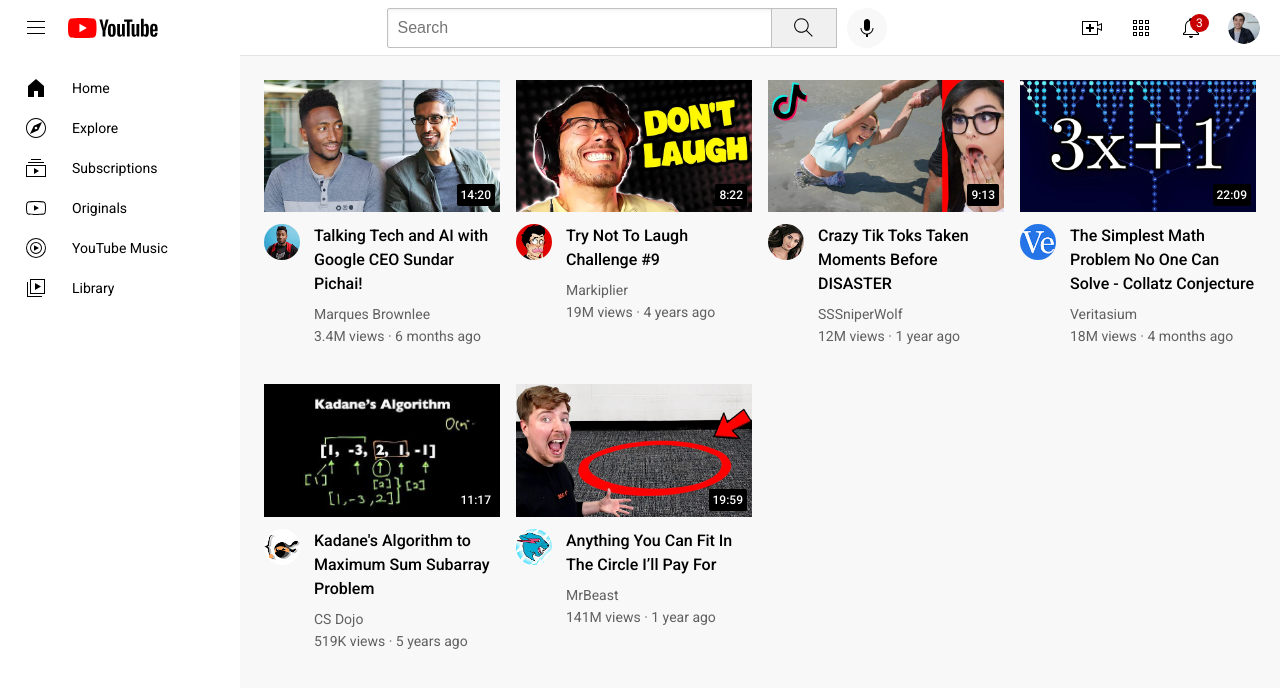
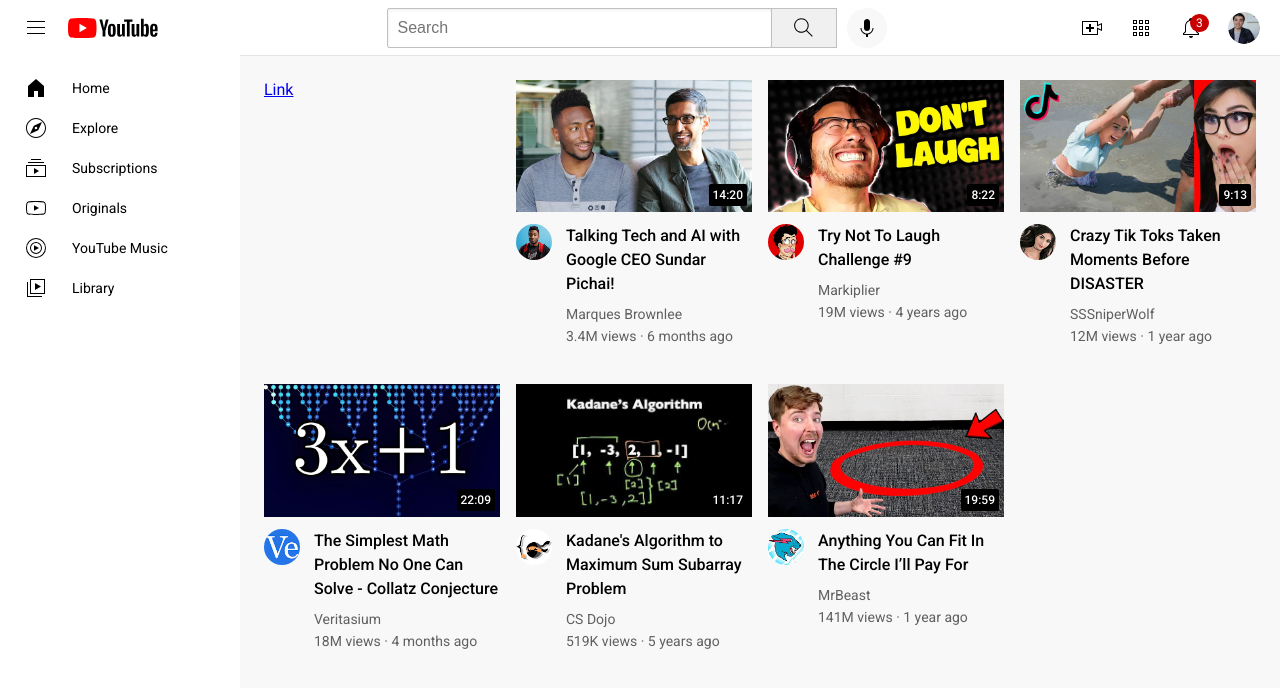
Before and after one commit to yf-rosette/mypersonalproject, a plain HTML site: page index.html in a window 1280 px wide. Drawn offline with Linux system fonts and the light colour scheme.

Commit message:
Update index.html

```diff
--- a/index.html
+++ b/index.html
@@ -83,6 +83,7 @@
 
     <main>
       <section class="video-grid">
+        <a href="https://www.instagram.com/">Link</a>
         <div class="video-preview">
             <div class="thumbnail-row">
               <a href="https://www.youtube.com/watch?v=n2RNcPRtAiY">
```
